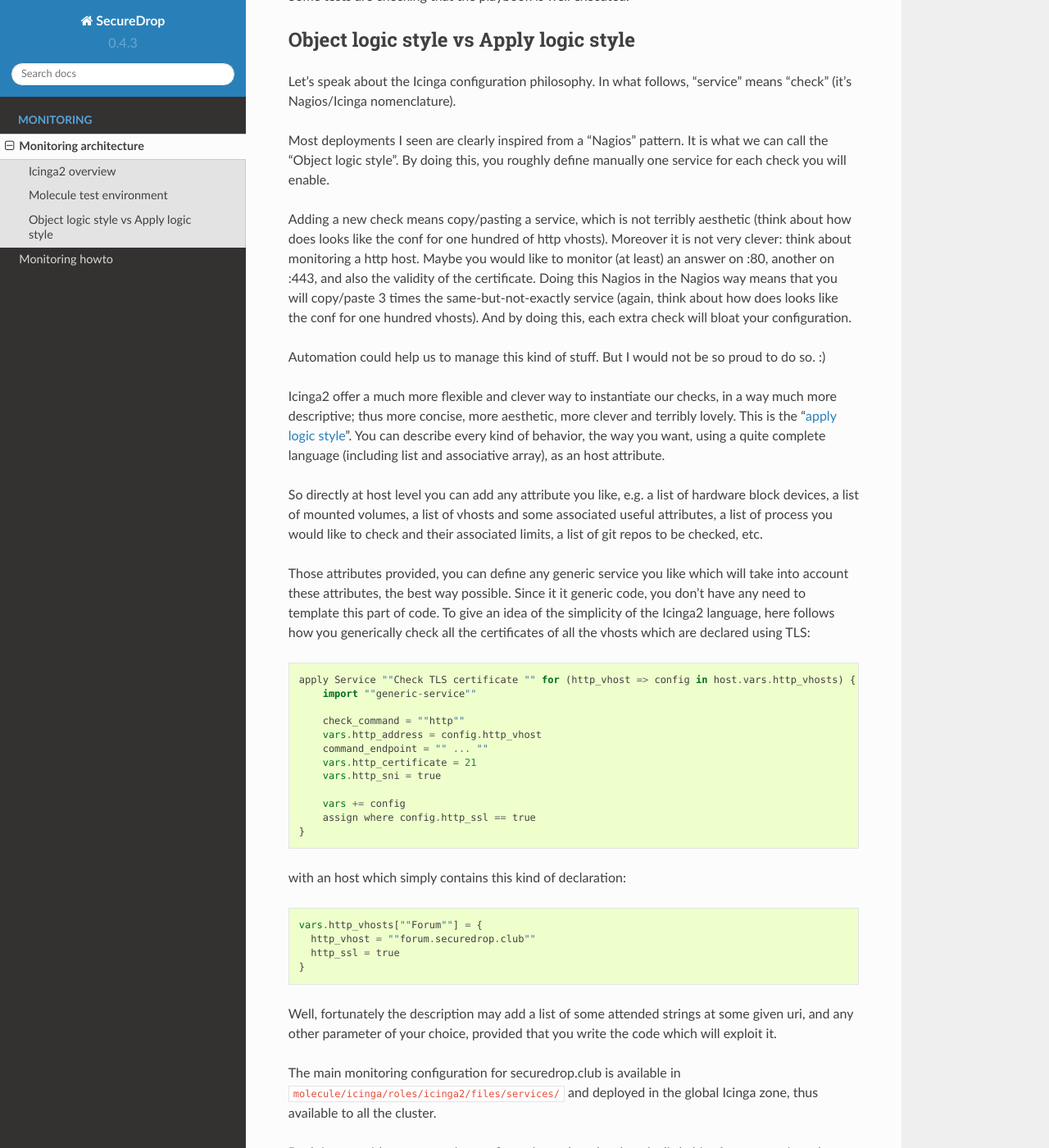
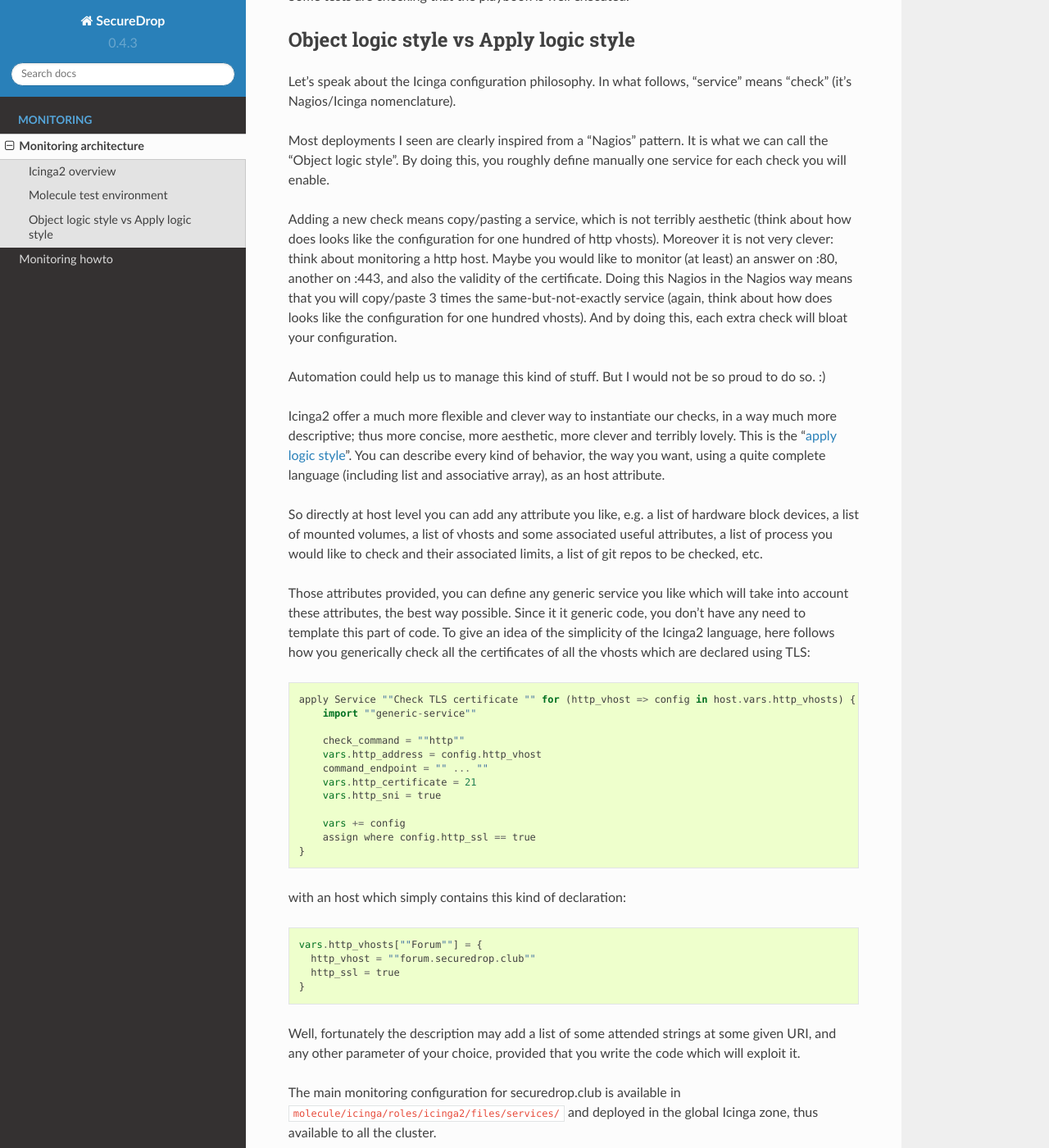
Before and after one commit to singuliere/enough, a Sphinx documentation site: the page built from docs/monitoring_architecture.rst, in a window 1280 px wide and 1400 px high, scrolled down 1036 px. Shown: the whole window at 82% size. Built offline with Sphinx 7.4.7 and the Read the Docs theme 2.0.0, drawn with Linux system fonts in a browser that asks for light colours; some of the changed text lies outside the part shown.

Commit message:
doc: small cosmetic fixes

```diff
--- a/docs/monitoring_architecture.rst
+++ b/docs/monitoring_architecture.rst
@@ -59,12 +59,12 @@ By doing this, you roughly define manually one service for each check you will
 enable.
 
 Adding a new check means copy/pasting a service, which is not terribly
-aesthetic (think about how does looks like the conf for one hundred of http
+aesthetic (think about how does looks like the configuration for one hundred of http
 vhosts). Moreover it is not very clever: think about monitoring a http host.
 Maybe you would like to monitor (at least) an answer on :80, another on :443,
 and also the validity of the certificate. Doing this Nagios in the Nagios way
 means that you will copy/paste 3 times the same-but-not-exactly service (again,
-think about how does looks like the conf for one hundred vhosts). And by doing
+think about how does looks like the configuration for one hundred vhosts). And by doing
 this, each extra check will bloat your configuration.
 
 Automation could help us to manage this kind of stuff. But I would not be
@@ -116,7 +116,7 @@ with an host which simply contains this kind of declaration:
       }
 
 Well, fortunately the description may add a list of some attended
-strings at some given uri, and any other parameter of your choice,
+strings at some given URI, and any other parameter of your choice,
 provided that you write the code which will exploit it.
 
 The main monitoring configuration for securedrop.club is available in
```
Also changed, not shown: other parts of docs/monitoring_architecture.rst (+2 -2 lines), docs/monitoring_howto.rst (+5 -5 lines).
